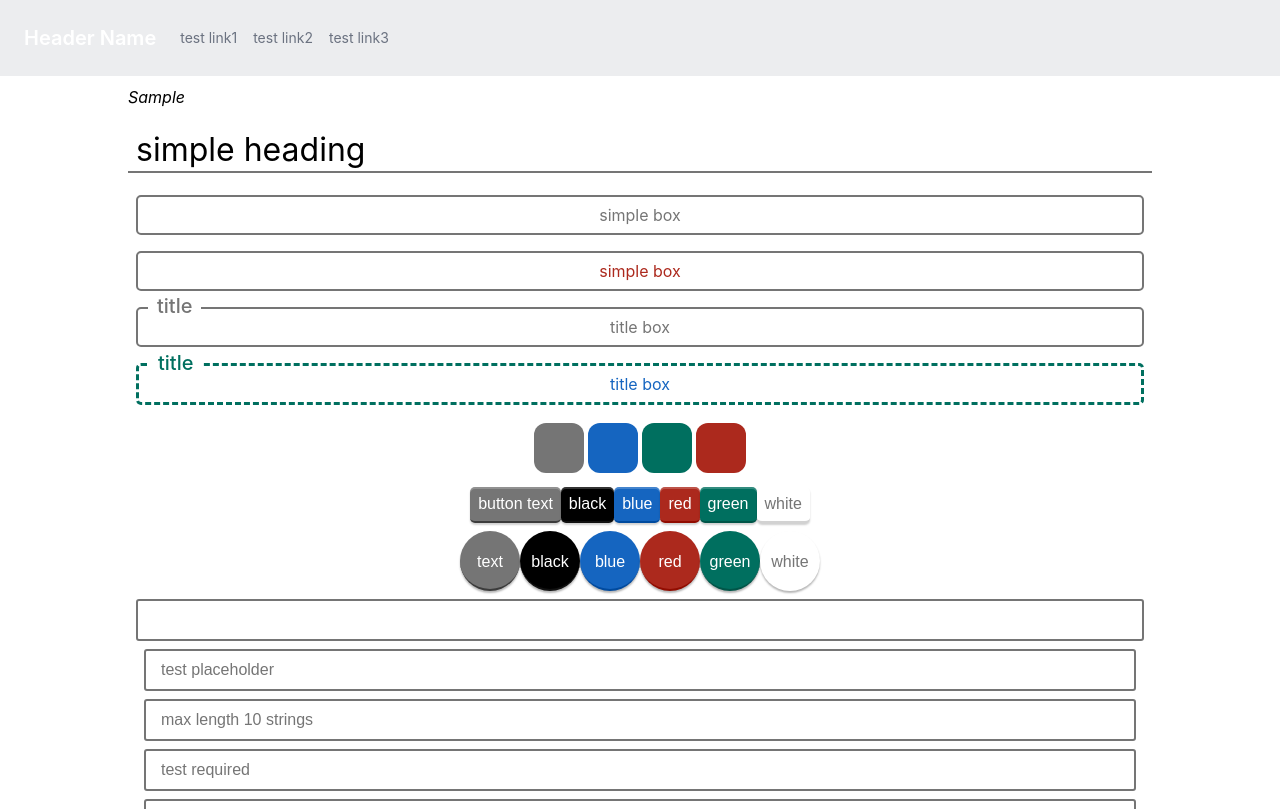
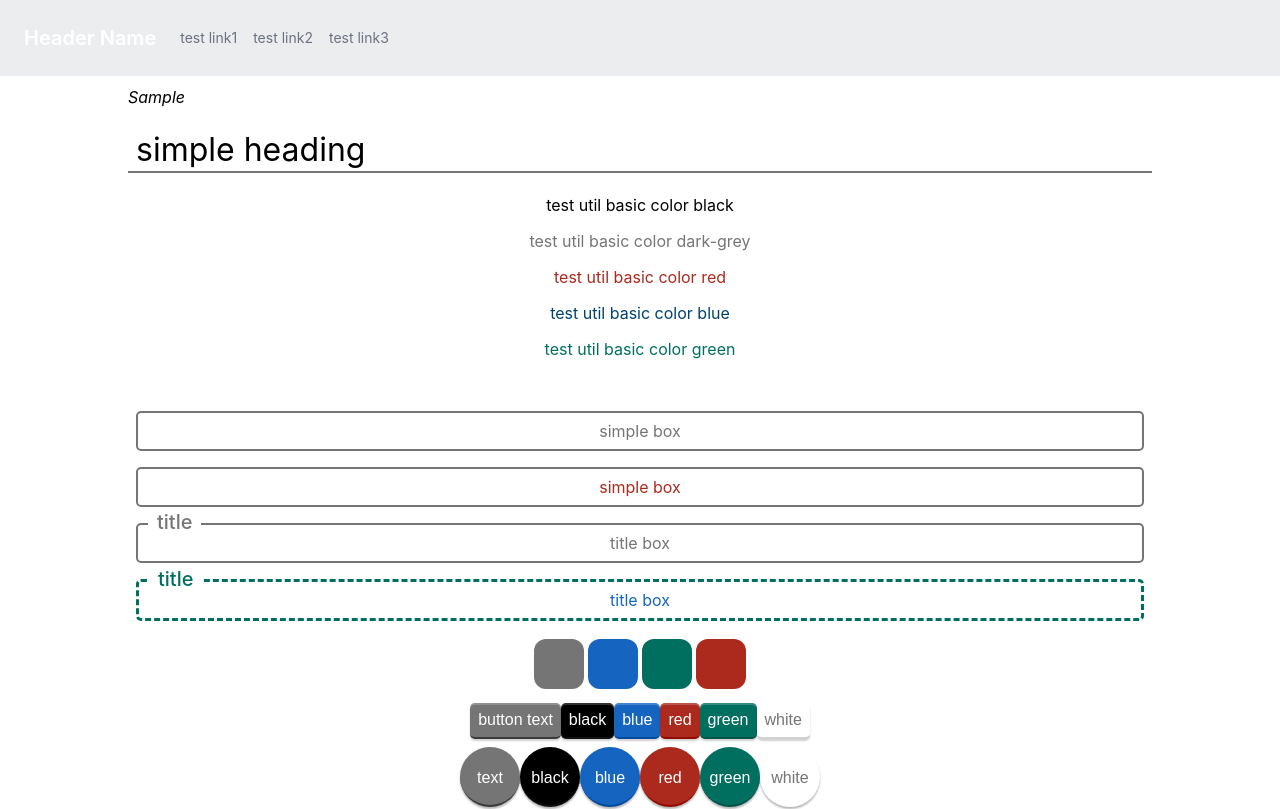
Before and after one commit to FumihiroMaejima/nihil, a React (Vite) app in the folder frontend/: page /admin/sample in a window 1280 px wide. Shown: the top 809 px of the page. Built offline with nearby package versions, Linux system fonts and the light colour scheme.

Commit message:
add color setting variables.

```diff
--- a/frontend/src/assets/scss/_variables.scss
+++ b/frontend/src/assets/scss/_variables.scss
@@ -46,3 +46,50 @@ $layout-align-directions: (
   center: center,
   bottom: bottom
 );
+
+/* $basic-color-code: (
+  black: black,
+  dark-grey: dark-grey,
+  blue: blue,
+  green: green,
+  red: red,
+  white: white
+); */
+
+/* $basic-color-code2: (
+  black: (0, 0, 0),
+  dark-grey: (117, 117, 117),
+  blue: (0, 66, 109),
+  green: (0, 111, 95),
+  red: (172, 41, 30),
+  white: (255, 255, 255)
+); */
+
+$util-opacity-nomal: 1.0;
+$util-opacity-dark: 0.8;
+$util-opacity-light: 0.2;
+
+$util-basic-color-black: rgb(0, 0, 0, $util-opacity-nomal);
+$util-basic-color-dark-grey: rgb(117, 117, 117, $util-opacity-nomal);
+$util-basic-color-blue: rgb(0, 66, 109, $util-opacity-nomal);
+$util-basic-color-green: rgb(0, 111, 95, $util-opacity-nomal);
+$util-basic-color-red: rgb(172, 41, 30, $util-opacity-nomal);
+$util-basic-color-white: rgb(255, 255, 255, $util-opacity-nomal);
+
+$basic-color-code: (
+  black: $util-basic-color-black,
+  dark-grey: $util-basic-color-dark-grey,
+  blue: $util-basic-color-blue,
+  green: $util-basic-color-green,
+  red: $util-basic-color-red,
+  white: $util-basic-color-white
+);
+
+/* $basic-color-code: (
+  black: rgb(0, 0, 0, 1.0),
+  dark-grey: rgb(117, 117, 117, 1.0),
+  blue: rgb(0, 66, 109, 1.0),
+  green: rgb(0, 111, 95, 1.0),
+  red: rgb(172, 41, 30, 1.0),
+  white: rgb(255, 255, 255, 1.0)
+); */
--- a/frontend/src/assets/scss/util/colors.scss
+++ b/frontend/src/assets/scss/util/colors.scss
@@ -1,4 +1,20 @@
+@import '../_variables.scss';
 
+// util basic colors
+/* $util-basic-color-black: rgb(0, 0, 0, 1.0);
+$util-basic-color-dark-grey: rgb(117, 117, 117, 1.0);
+$util-basic-color-blue: rgb(0, 66, 109, 1.0);
+$util-basic-color-green: rgb(0, 111, 95, 1.0);
+$util-basic-color-red: rgb(172, 41, 30, 1.0);
+$util-basic-color-white: rgb(255, 255, 255, 1.0); */
+
+
+@each $name, $color in $basic-color-code {
+  // .util-basic-color-#{$name} {
+  .util-basic-color-#{"" + $name} {
+    color: $color;
+  }
+}
 
 
 // util colors
--- a/frontend/src/pages/sample/Sample.tsx
+++ b/frontend/src/pages/sample/Sample.tsx
@@ -65,6 +65,17 @@ export const Sample: React.VFC = () => {
         isDashed={false}
         isDouble={false}
       />
+
+      <div className="m-xy2">
+        <p className="util-basic-color-black">test util basic color black</p>
+        <p className="util-basic-color-dark-grey">
+          test util basic color dark-grey
+        </p>
+        <p className="util-basic-color-red">test util basic color red</p>
+        <p className="util-basic-color-blue">test util basic color blue</p>
+        <p className="util-basic-color-green">test util basic color green</p>
+        <p className="util-basic-color-white">test util basic color white</p>
+      </div>
 
       <div className="m-xy2">
         <PartsSimpleBox text="simple box" isDashed={false} />
```
